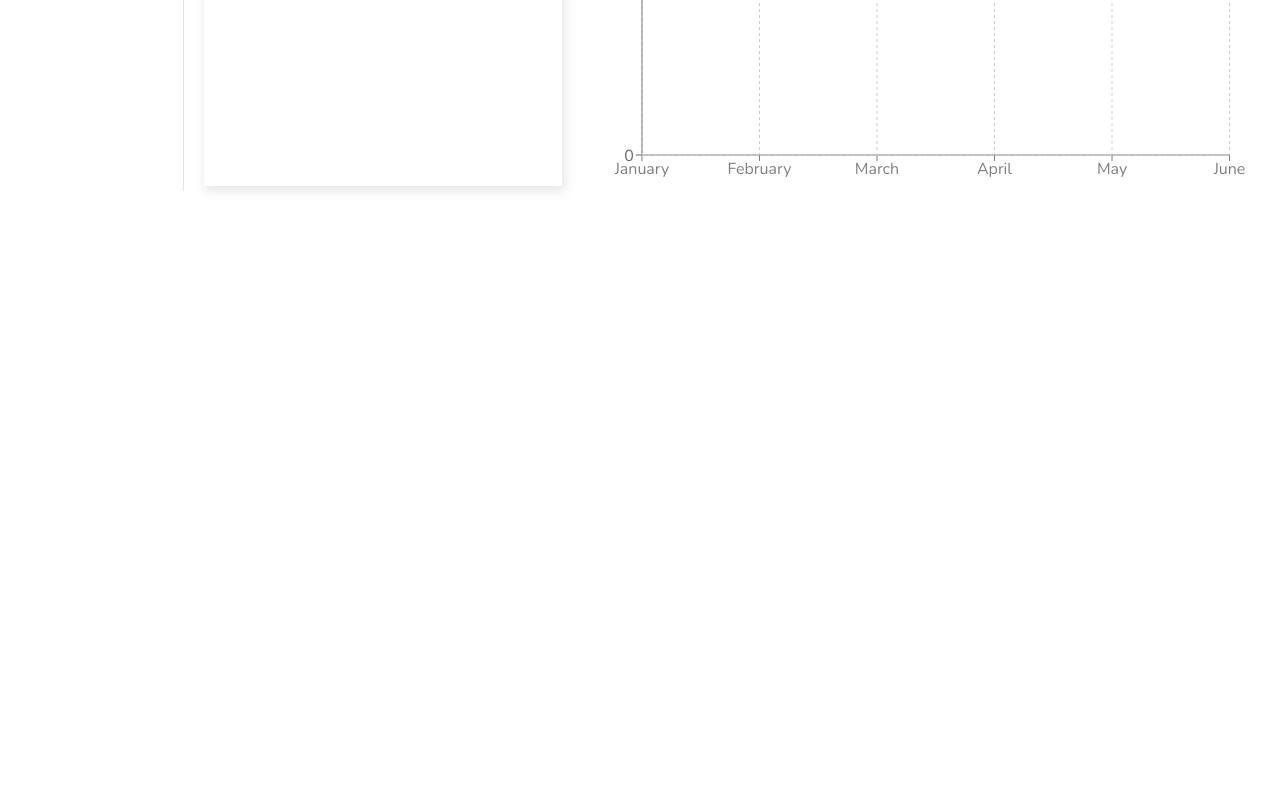
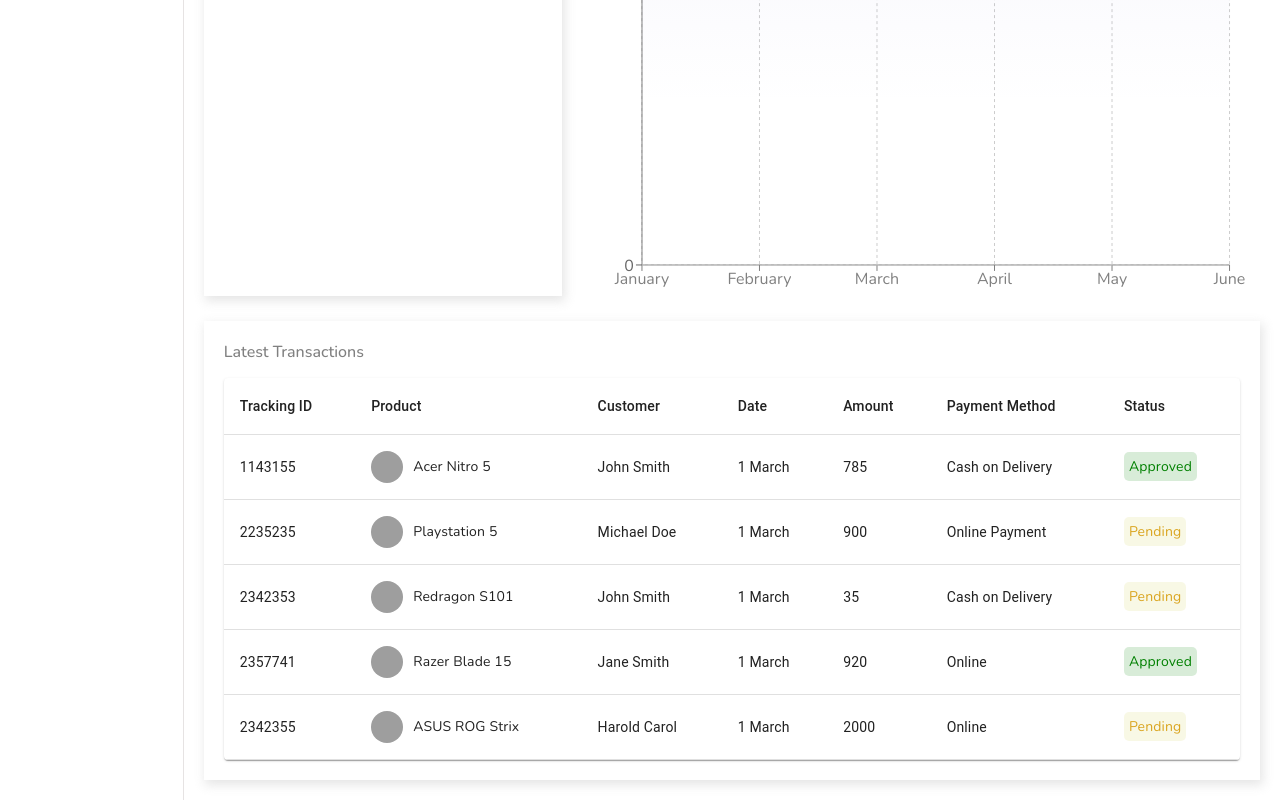
Before and after one commit to i-blackburn/admin-dashboard, a React (Create React App) app: page / in a window 1280 px wide. Shown: the part 2926-3726 px from the top of the page. Before the commit the page ends 3134 px from the top, so only its background shows below. Built offline with nearby package versions, Linux system fonts and the light colour scheme; grey boxes are pictures that could not be loaded.

Commit message:
Add table to home page

```diff
--- /dev/null
+++ b/src/components/table/Table.jsx
@@ -0,0 +1,103 @@
+import './table.scss';
+import Table from '@mui/material/Table';
+import TableBody from '@mui/material/TableBody';
+import TableCell from '@mui/material/TableCell';
+import TableContainer from '@mui/material/TableContainer';
+import TableHead from '@mui/material/TableHead';
+import TableRow from '@mui/material/TableRow';
+import Paper from '@mui/material/Paper';
+
+const List = () => {
+	const rows = [
+		{
+			id: 1143155,
+			product: 'Acer Nitro 5',
+			img: 'https://m.media-amazon.com/images/I/81bc8mA3nKL._AC_UY327_FMwebp_QL65_.jpg',
+			customer: 'John Smith',
+			date: '1 March',
+			amount: 785,
+			method: 'Cash on Delivery',
+			status: 'Approved'
+		},
+		{
+			id: 2235235,
+			product: 'Playstation 5',
+			img: 'https://m.media-amazon.com/images/I/31JaiPXYI8L._AC_UY327_FMwebp_QL65_.jpg',
+			customer: 'Michael Doe',
+			date: '1 March',
+			amount: 900,
+			method: 'Online Payment',
+			status: 'Pending'
+		},
+		{
+			id: 2342353,
+			product: 'Redragon S101',
+			img: 'https://m.media-amazon.com/images/I/71kr3WAj1FL._AC_UY327_FMwebp_QL65_.jpg',
+			customer: 'John Smith',
+			date: '1 March',
+			amount: 35,
+			method: 'Cash on Delivery',
+			status: 'Pending'
+		},
+		{
+			id: 2357741,
+			product: 'Razer Blade 15',
+			img: 'https://m.media-amazon.com/images/I/71wF7YDIQkL._AC_UY327_FMwebp_QL65_.jpg',
+			customer: 'Jane Smith',
+			date: '1 March',
+			amount: 920,
+			method: 'Online',
+			status: 'Approved'
+		},
+		{
+			id: 2342355,
+			product: 'ASUS ROG Strix',
+			img: 'https://m.media-amazon.com/images/I/81hH5vK-MCL._AC_UY327_FMwebp_QL65_.jpg',
+			customer: 'Harold Carol',
+			date: '1 March',
+			amount: 2000,
+			method: 'Online',
+			status: 'Pending'
+		}
+	];
+
+	return (
+		<TableContainer component={Paper} className="table">
+			<Table sx={{ minWidth: 650 }} aria-label="simple table">
+				<TableHead>
+					<TableRow>
+						<TableCell className="table-cell">Tracking ID</TableCell>
+						<TableCell className="table-cell">Product</TableCell>
+						<TableCell className="table-cell">Customer</TableCell>
+						<TableCell className="table-cell">Date</TableCell>
+						<TableCell className="table-cell">Amount</TableCell>
+						<TableCell className="table-cell">Payment Method</TableCell>
+						<TableCell className="table-cell">Status</TableCell>
+					</TableRow>
+				</TableHead>
+				<TableBody>
+					{rows.map((row) => (
+						<TableRow key={row.id}>
+							<TableCell className="table-cell">{row.id}</TableCell>
+							<TableCell className="table-cell">
+								<div className="cell-wrapper">
+									<img src={row.img} alt="" />
+									{row.product}
+								</div>
+							</TableCell>
+							<TableCell className="table-cell">{row.customer}</TableCell>
+							<TableCell className="table-cell">{row.date}</TableCell>
+							<TableCell className="table-cell">{row.amount}</TableCell>
+							<TableCell className="table-cell">{row.method}</TableCell>
+							<TableCell className="table-cell">
+								<span className={`status ${row.status}`}>{row.status}</span>
+							</TableCell>
+						</TableRow>
+					))}
+				</TableBody>
+			</Table>
+		</TableContainer>
+	);
+};
+
+export default List;
--- /dev/null
+++ b/src/components/table/table.scss
@@ -0,0 +1,29 @@
+.table {
+  .cell-wrapper {
+    display: flex;
+    align-items: center;
+
+    img {
+      width: 32px;
+      height: 32px;
+      border-radius: 50%;
+      margin-right: 10px;
+      object-fit: cover;
+    }
+  }
+
+  .status {
+    padding: 5px;
+    border-radius: 5px;
+
+    &.Approved {
+      color: green;
+      background-color: rgba(0,128,0,0.151);
+    }
+
+    &.Pending {
+      color: goldenrod;
+      background-color: rgba(189,189,3,0.103);
+    }
+  }
+}
--- a/src/pages/home/Home.jsx
+++ b/src/pages/home/Home.jsx
@@ -2,6 +2,7 @@
 import Featured from '../../components/featured/Featured';
 import Navbar from '../../components/navbar/Navbar';
 import Sidebar from '../../components/sidebar/Sidebar';
+import Table from '../../components/table/Table';
 import Widget from '../../components/widget/Widget';
 import './home.scss';
 
@@ -21,6 +22,10 @@
 					<Featured />
 					<Chart />
 				</div>
+				<div className="list-container">
+					<div className="list-title">Latest Transactions</div>
+					<Table />
+				</div>
 			</div>
 		</div>
 	);
--- a/src/pages/home/home.scss
+++ b/src/pages/home/home.scss
@@ -13,5 +13,18 @@
     .charts {
       padding: 5px 20px;
     }
+
+    .list-container {
+      -webkit-box-shadow: 2px 4px 10px 1px rgba(0,0,0,0.47);
+      box-shadow: 2px 4px 10px 1px rgba(201,201,201,0.47);
+      padding: 20px;
+      margin: 20px;
+
+      .list-title {
+        font-weight: 500;
+        color: gray;
+        margin-bottom: 15px;
+      }
+    }
   }
 }
```
